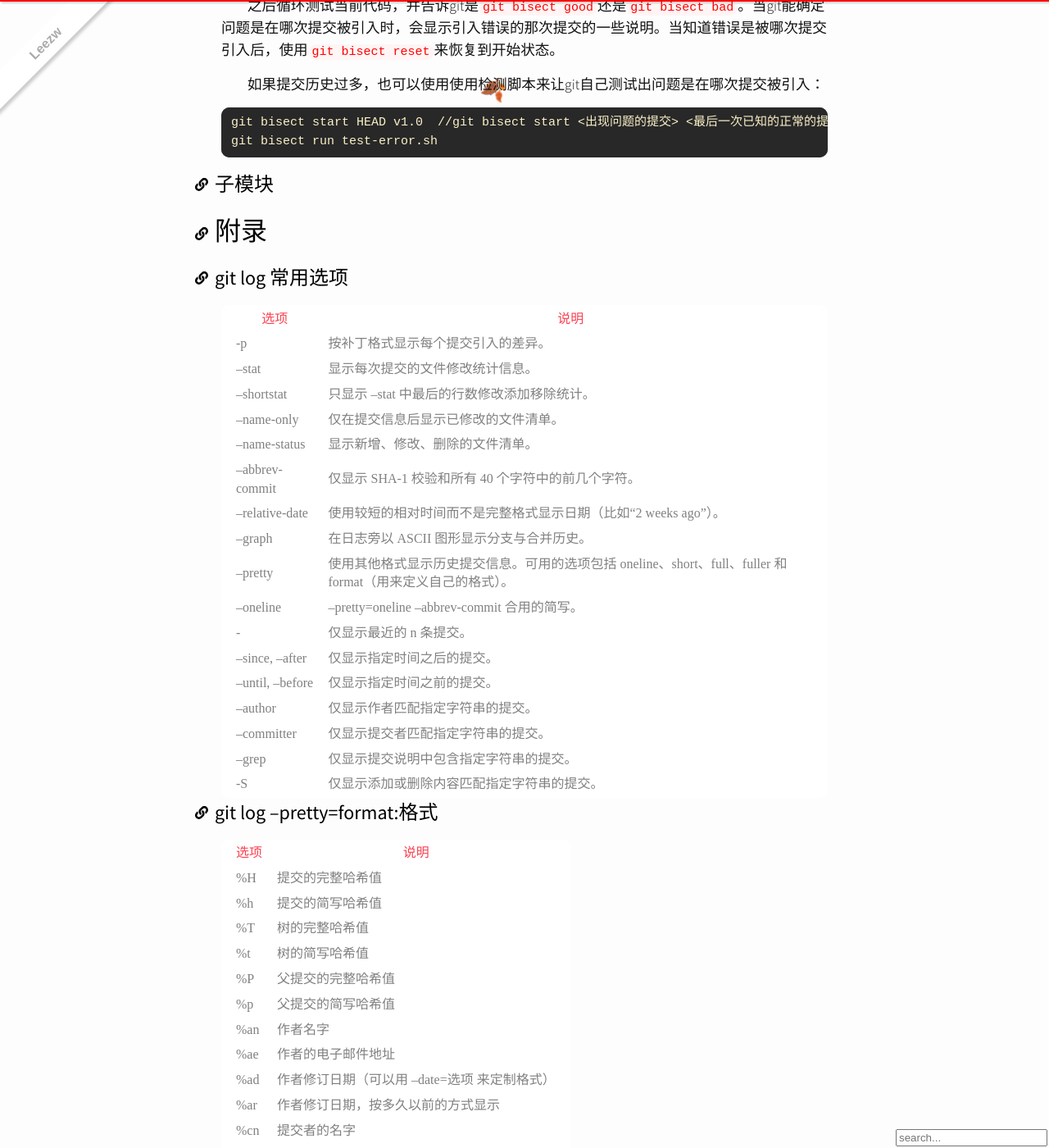
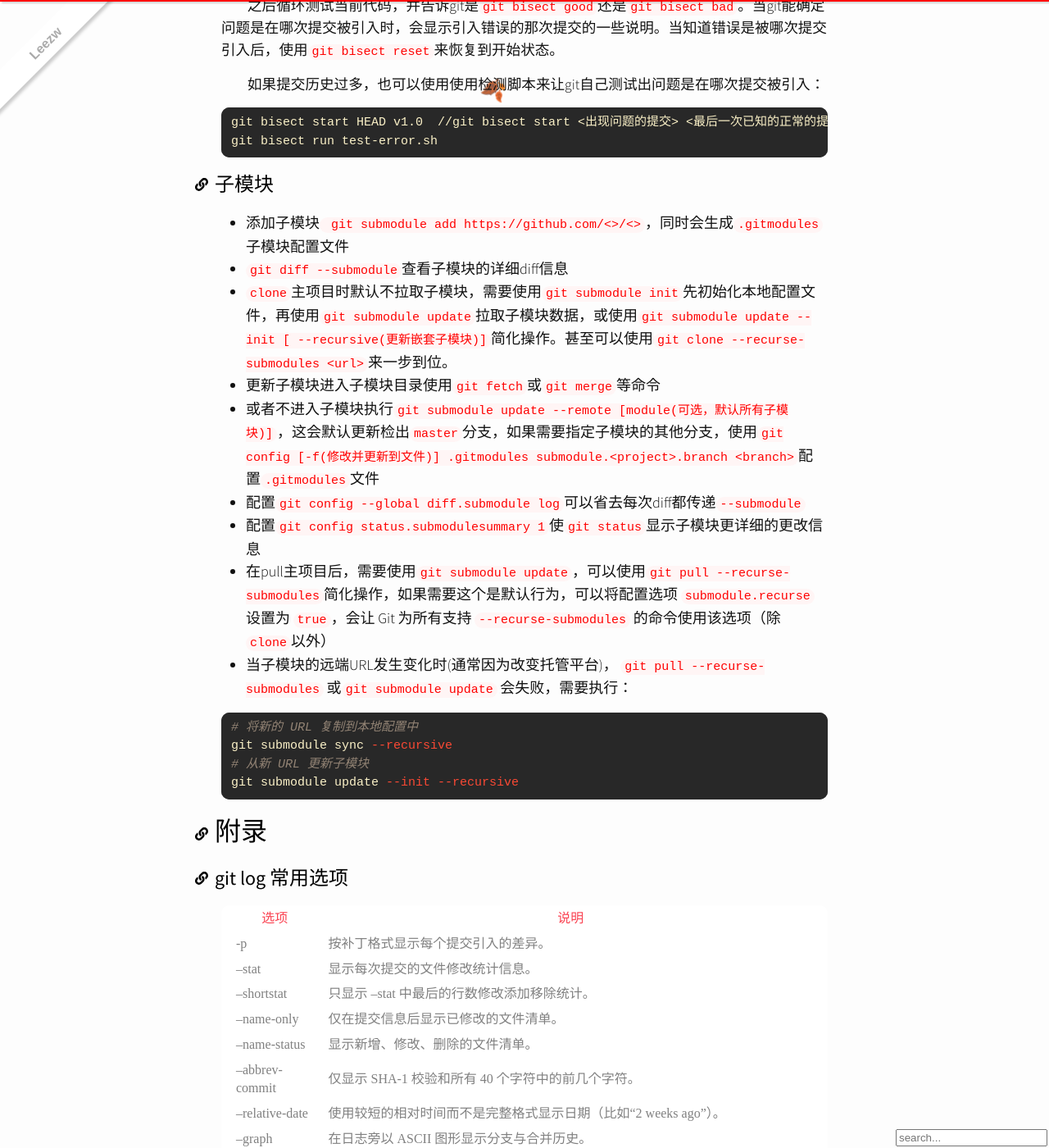
Before and after one commit to quantum-li/quantum-li.github.io, a Jekyll site: the page built from _article/2020-11-02-git-reference.md, in a window 1280 px wide and 1400 px high, scrolled down 19367 px. Shown: the whole window at 82% size. Built offline with Jekyll 4.4.1, drawn with Linux system fonts in a browser that asks for light colours; nearby versions of some CDN libraries; comment, search, counter and statistics services are not loaded; some of the changed text lies outside the part shown.

Commit message:
2020-12-17 11:56:40

````diff
--- a/_article/2020-11-02-git-reference.md
+++ b/_article/2020-11-02-git-reference.md
@@ -486,7 +486,22 @@ git bisect run test-error.sh
 
 ## 子模块
 
++ 添加子模块` git submodule add https://github.com/<>/<>`，同时会生成`.gitmodules`子模块配置文件
++ `git diff --submodule`查看子模块的详细diff信息
++ `clone`主项目时默认不拉取子模块，需要使用`git submodule init`先初始化本地配置文件，再使用`git submodule update`拉取子模块数据，或使用`git submodule update --init [ --recursive(更新嵌套子模块)]`简化操作。甚至可以使用`git clone --recurse-submodules <url>`来一步到位。
++ 更新子模块进入子模块目录使用`git fetch`或`git merge`等命令
++ 或者不进入子模块执行`git submodule update --remote [module(可选，默认所有子模块)]`，这会默认更新检出`master`分支，如果需要指定子模块的其他分支，使用`git config [-f(修改并更新到文件)] .gitmodules submodule.<project>.branch <branch>`配置`.gitmodules`文件
++ 配置`git config --global diff.submodule log`可以省去每次diff都传递`--submodule`
++ 配置`git config status.submodulesummary 1`使`git status`显示子模块更详细的更改信息
++ 在pull主项目后，需要使用`git submodule update`，可以使用`git pull --recurse-submodules`简化操作，如果需要这个是默认行为，可以将配置选项 `submodule.recurse` 设置为 `true`，会让 Git 为所有支持 `--recurse-submodules` 的命令使用该选项（除 `clone`以外）
++ 当子模块的远端URL发生变化时(通常因为改变托管平台)， `git pull --recurse-submodules` 或`git submodule update` 会失败，需要执行：
 
+```shell
+# 将新的 URL 复制到本地配置中
+git submodule sync --recursive
+# 从新 URL 更新子模块
+git submodule update --init --recursive
+```
 
 # 附录
 
````
Also changed, not shown: other parts of _article/2020-11-02-git-reference.md (+2 -2 lines).
